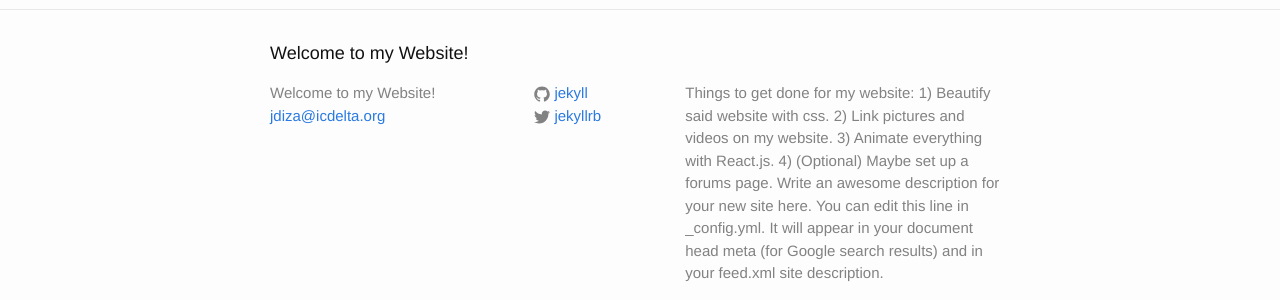
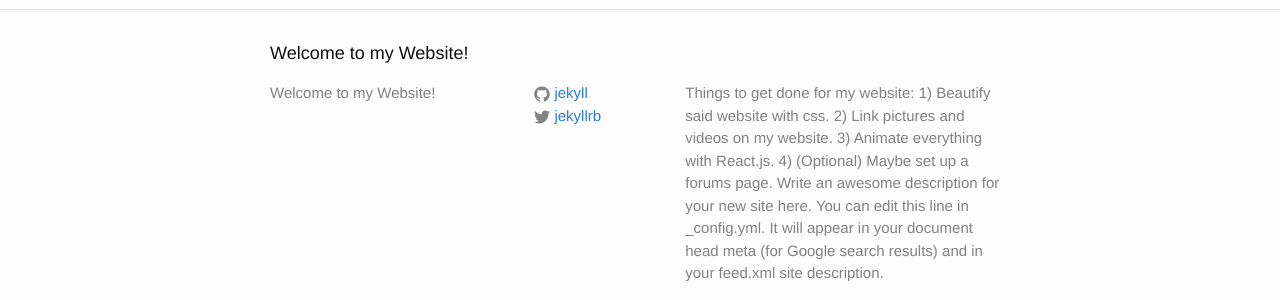
Before and after one commit to Zephyix/Zephyix.github.io, a Jekyll site: the page built from index.html, in a window 1280 px wide. Shown: the part 287-587 px from the top of the page. Built offline with Jekyll 4.4.1, drawn with Linux system fonts in a browser that asks for light colours; a file with an impossible date is left out.

Commit message:
Update _config.yml

```diff
--- a/_config.yml
+++ b/_config.yml
@@ -7,7 +7,7 @@
 
 # Site settings
 title: Welcome to my Website!
-email: jdiza@icdelta.org
+email:
 description: > # this means to ignore newlines until "baseurl:"
   Things to get done for my website:
   1) Beautify said website with css.
```
